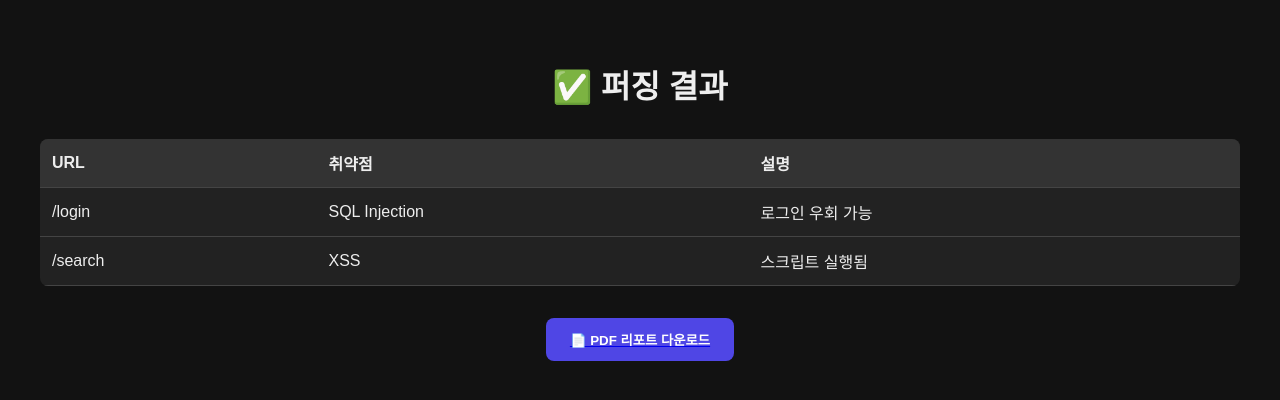
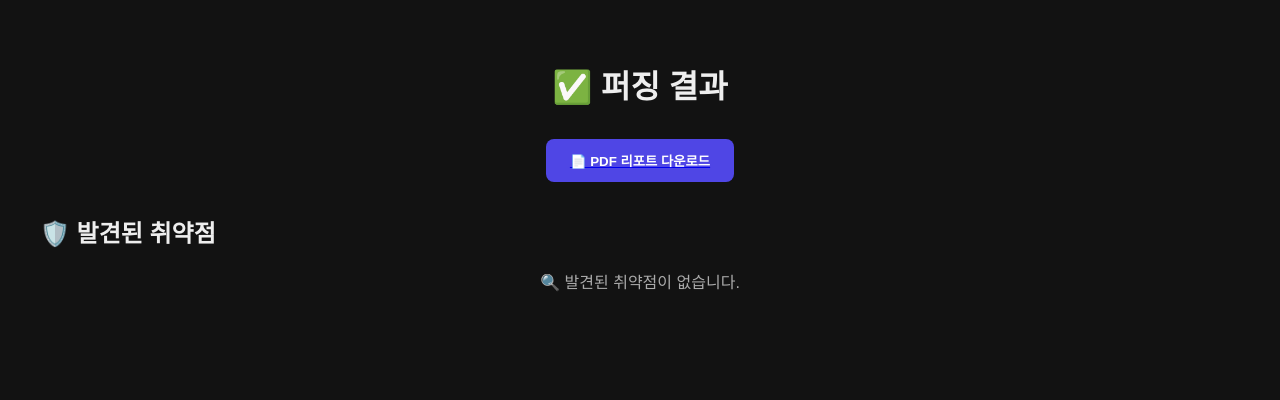
Before and after one commit to hsjsstn/WebFuzzer, a Flask app: page /result in a window 1280 px wide. Shown: the top 400 px of the page. Run offline with Flask 3, Linux system fonts and the light colour scheme.

Commit message:
발견된 취약점 연동

```diff
--- a/Fuzzer/app.py
+++ b/Fuzzer/app.py
@@ -7,6 +7,12 @@
 app = Flask(__name__)
 
 fuzzer_done = False
+fuzzer_data = {
+    "urls": [],
+    "results": [],
+    "vulnerabilities": [],
+    "attempts": []
+}
 log_start_pos = 0  # 크롤링 시작 시점의 로그 파일 위치
 
 
@@ -40,6 +46,11 @@
 
     def run_async():
         urls, results, vulns, attempts = run_fuzzer(target_url, max_depth)
+        global fuzzer_data
+        fuzzer_data["urls"] = urls
+        fuzzer_data["results"] = results
+        fuzzer_data["vulnerabilities"] = vulns
+        fuzzer_data["attempts"] = attempts
         generate_pdf_report(
             crawled_urls=urls,
             extraction_results=results,
@@ -74,7 +85,11 @@
 
 @app.route("/result")
 def result():
-    return render_template("result.html")
+    return render_template(
+        "result.html",
+        vulnerabilities=fuzzer_data["vulnerabilities"],
+        attempts=fuzzer_data["attempts"]
+    )
 
 @app.route('/download')
 def download():
--- a/Fuzzer/templates/result.html
+++ b/Fuzzer/templates/result.html
@@ -53,31 +53,33 @@
 </head>
 <body>
   <h1>✅ 퍼징 결과</h1>
-
+  <a href="{{ url_for('download') }}">
+    <button class="btn-download">📄 PDF 리포트 다운로드</button>
+  </a>
+  <h2>🛡️ 발견된 취약점</h2>
+  {% if vulnerabilities %}
   <table>
     <thead>
       <tr>
-        <th>URL</th>
-        <th>취약점</th>
-        <th>설명</th>
+        <th>대상 URL</th>
+        <th>취약점 유형</th>
+        <th>페이로드</th>
       </tr>
     </thead>
     <tbody>
-      <tr>
-        <td>/login</td>
-        <td>SQL Injection</td>
-        <td>로그인 우회 가능</td>
-      </tr>
-      <tr>
-        <td>/search</td>
-        <td>XSS</td>
-        <td>스크립트 실행됨</td>
-      </tr>
+      {% for v in vulnerabilities %}
+        <tr>
+          <td>{{ v.form }}</td>
+          <td>{{ v.type }}</td>
+          <td>{{ v.payload }}</td>
+        </tr>
+      {% endfor %}
     </tbody>
   </table>
+  {% else %}
+    <p style="text-align:center; color:#aaa;">🔍 발견된 취약점이 없습니다.</p>
+  {% endif %}
 
-  <a href="{{ url_for('download') }}">
-    <button class="btn-download">📄 PDF 리포트 다운로드</button>
-  </a>
+
 </body>
 </html>
```
Also changed, not shown: TestingPage/database.sqlite, 2 other files.
